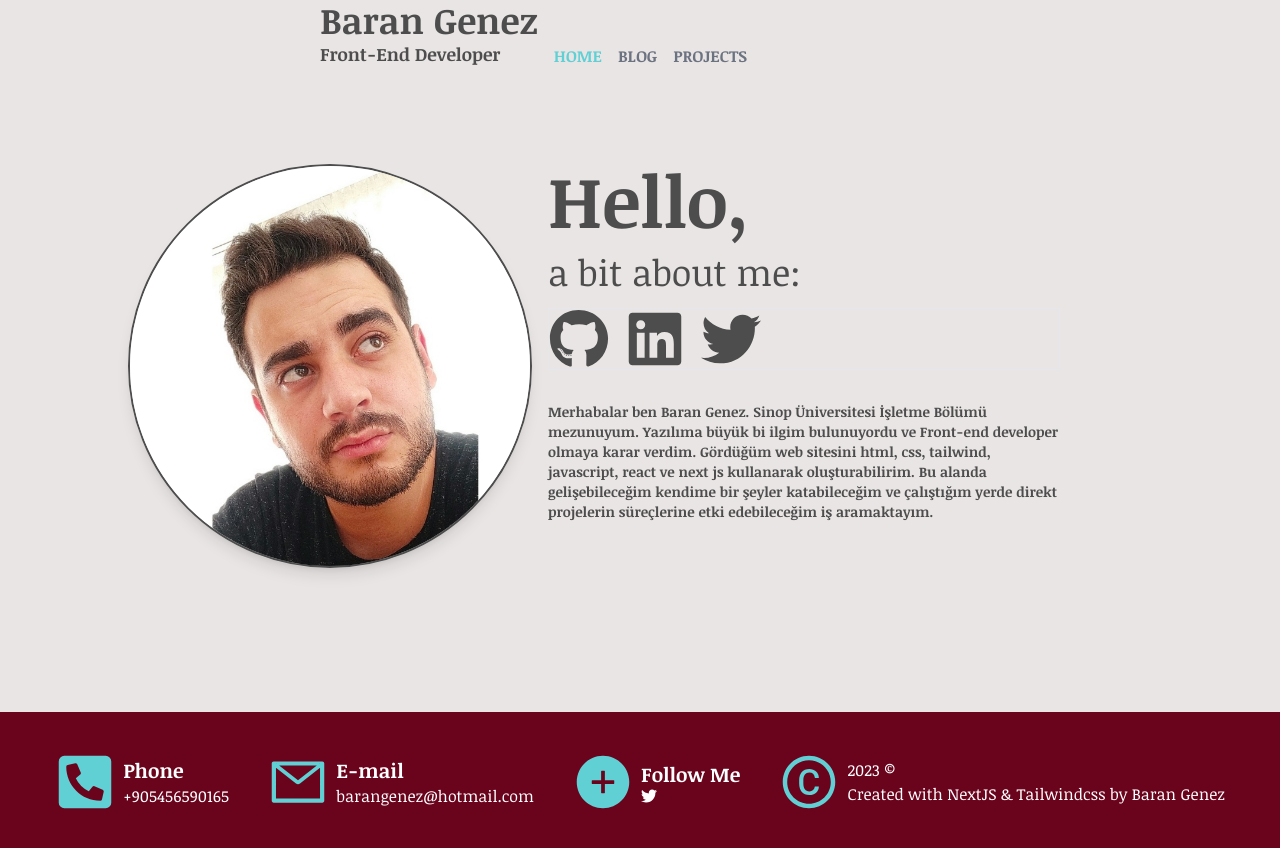
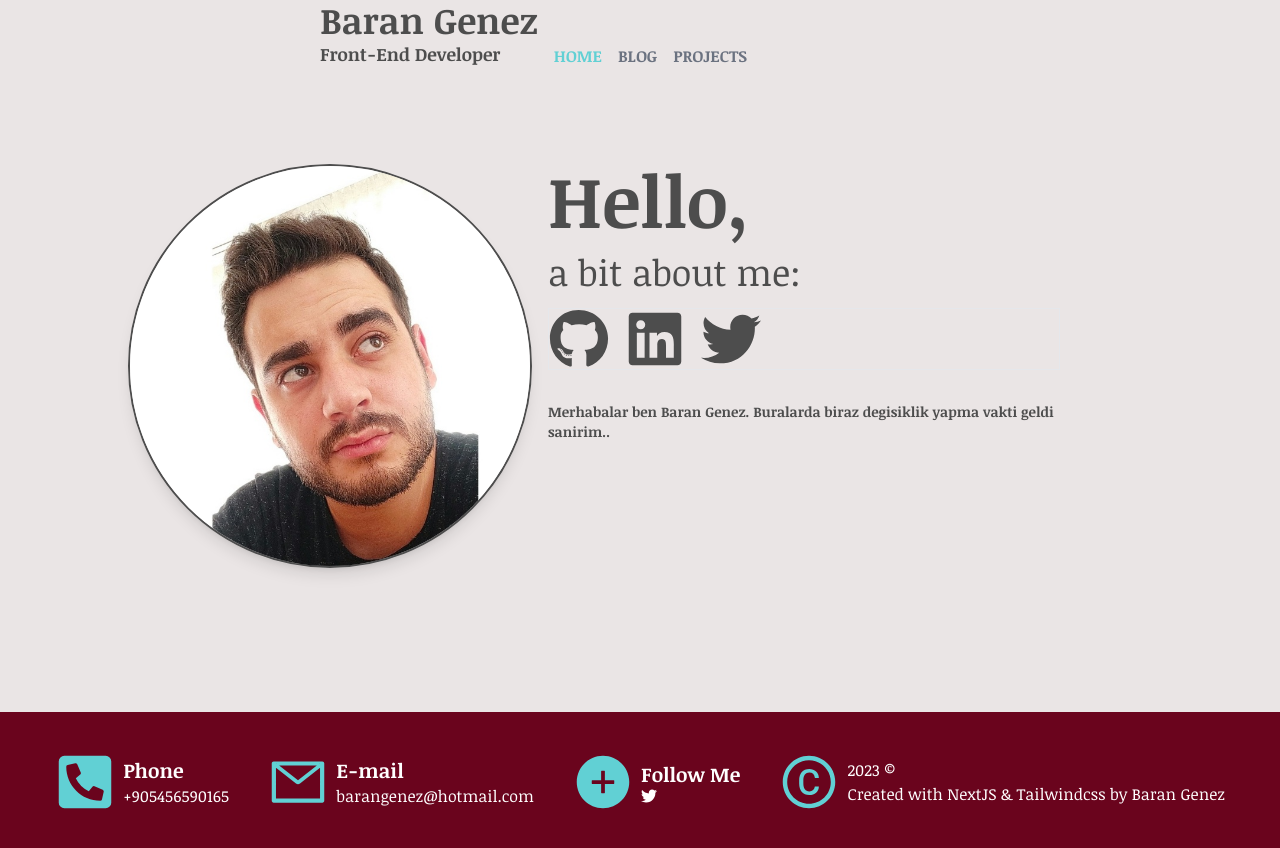
Before and after one commit to Clophy/portfolio, a Next.js app: page / in a window 1280 px wide. Shown: the top 848 px of the page. Built offline with nearby package versions, Linux system fonts and the light colour scheme.

Commit message:
Update index.jsx

```diff
--- a/components/home/index.jsx
+++ b/components/home/index.jsx
@@ -42,11 +42,7 @@ function HomePage() {
             {/* <div className={Styles.email}><Link href="mailto:barangenez@hotmail.com">Email</Link></div> */}
           </div>
           <p className={Styles.paragraph}>
-            Merhabalar ben <strong>Baran Genez</strong>. Sinop Üniversitesi
-            İşletme Bölümü mezunuyum. Yazılıma büyük bi ilgim bulunuyordu ve Front-end developer olmaya karar verdim.
-            Gördüğüm web sitesini html, css, tailwind, javascript, react ve next js
-            kullanarak oluşturabilirim. Bu alanda gelişebileceğim kendime bir
-            şeyler katabileceğim ve çalıştığım yerde direkt projelerin süreçlerine etki edebileceğim iş aramaktayım.
+            Merhabalar ben <strong>Baran Genez</strong>. Buralarda biraz degisiklik yapma vakti geldi sanirim..
           </p>
         </div>
       </div>
```
